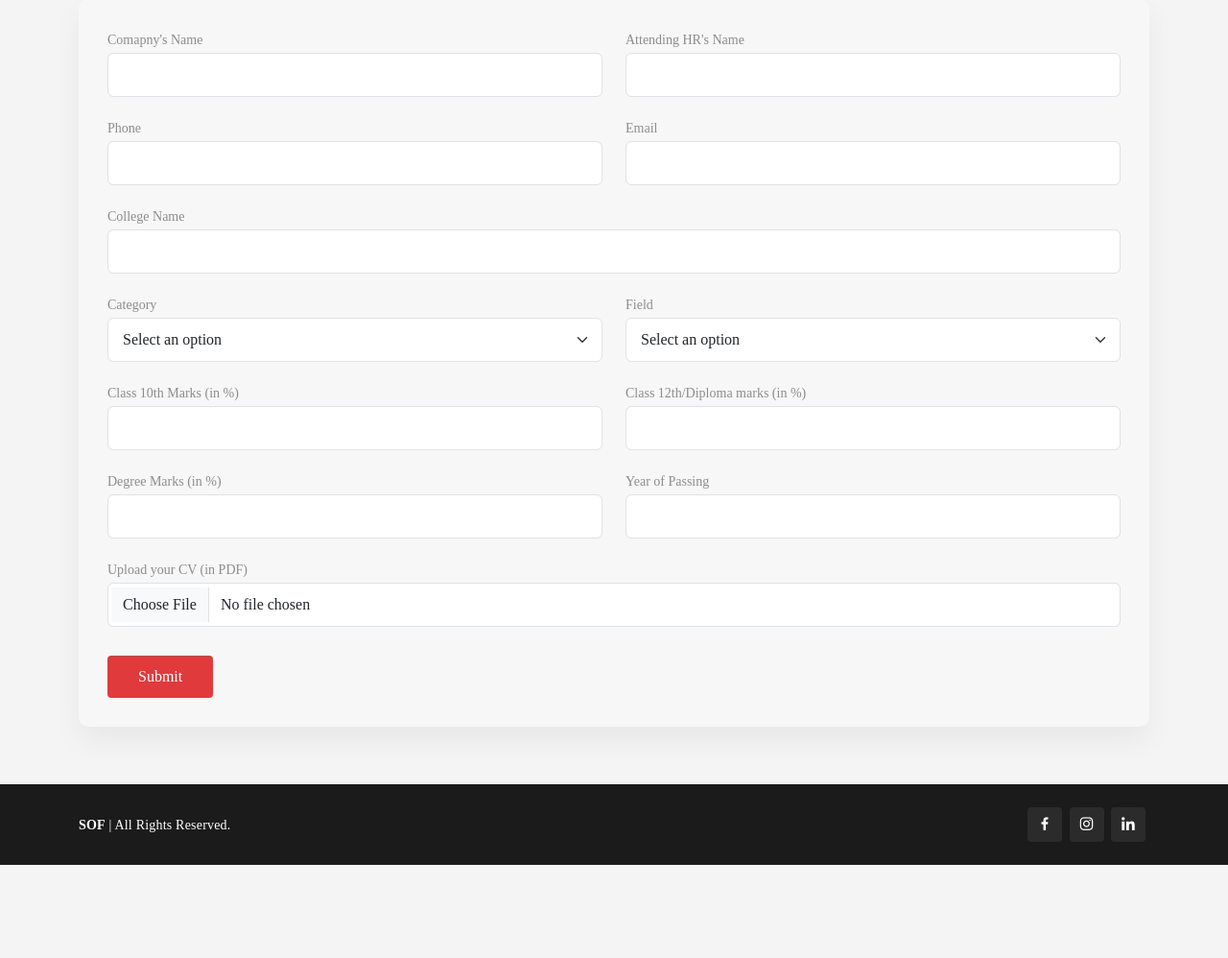
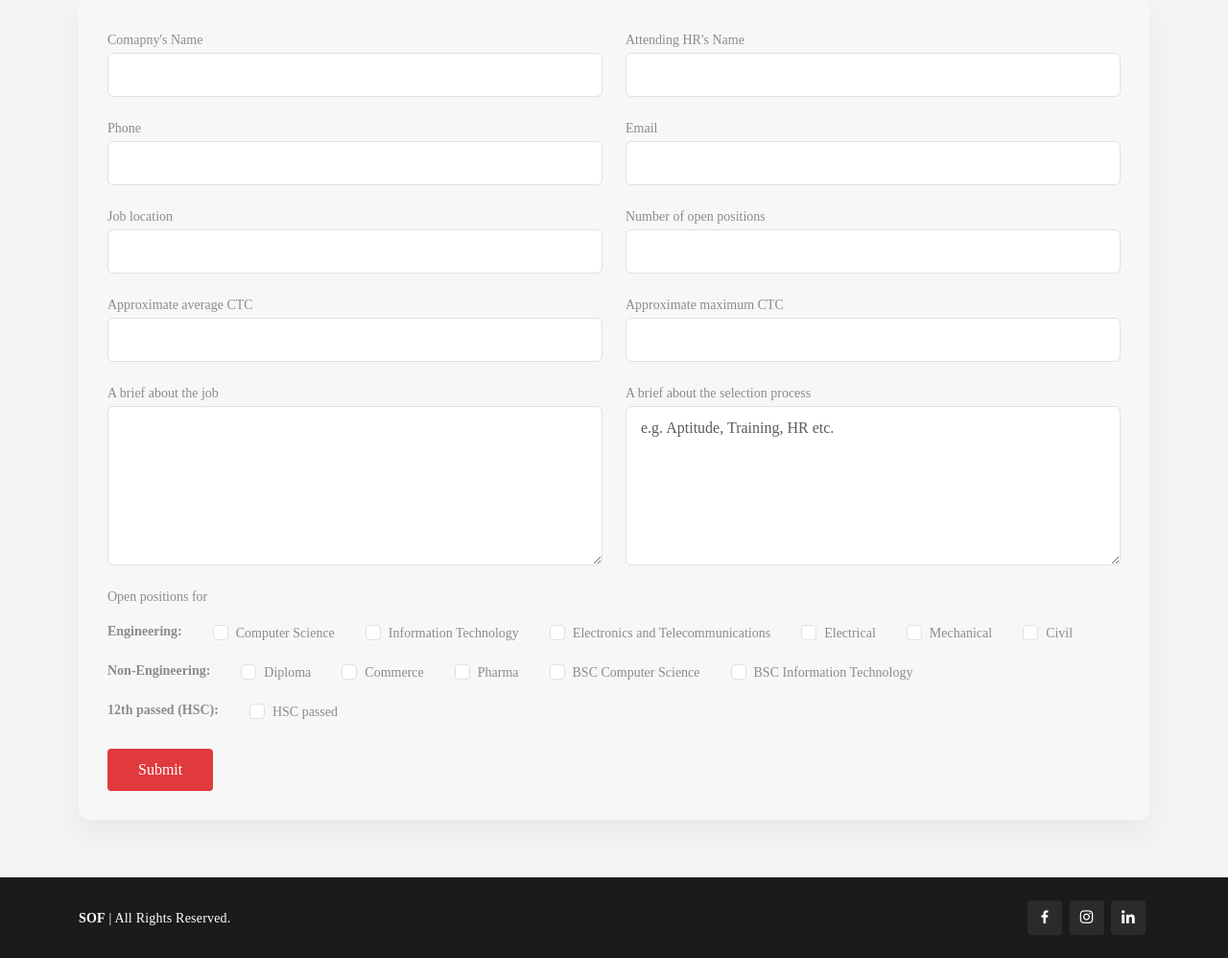
Before and after one commit to sidsingh0/megajobfair, a PHP site: page /company-register.php in a window 1280 px wide. Shown: the part 239-1237 px from the top of the page at 96% size. Before the commit the page ends 1140 px from the top, so only its background shows below. Run offline with PHP 8.4, Linux system fonts and the light colour scheme; some libraries are stand-ins or nearby versions; some web fonts are replaced.

```diff
--- a/company-register.php
+++ b/company-register.php
@@ -1,19 +1,27 @@
 <?php include("./connect.php");
 
-if(isset($_POST["regname1"])){
-    $first_name = $_POST["regname1"];
-    $last_name = $_POST["regname2"];
+if (isset($_POST["regcompanyname"])) {
+  $company_name = $_POST["regcompanyname"];
+  $hr_name = $_POST["reghrname"];
   $phone = $_POST["regphone"];
   $email = $_POST["regemail"];
-    $college = $_POST["regcollege"];
-    $category = $_POST["regcategory"];
-    $field= $_POST["regfield"];
-    $tenthmarks = $_POST["regtenthmarks"];
-    $diplomamarks = $_POST["regdiplomamarks"];
-    $degreemarks = $_POST["regdegreemarks"];
-    $yearofpassing = $_POST["regyearofpassing"];
+  $location = $_POST["reglocation"];
+  $position_count = $_POST["regopencount"];
+  $average_ctc = $_POST["regaveragectc"];
+  $maximum_ctc = $_POST["regmaxctc"];
+  $description = $_POST["regdescription"];
+  $selection = $_POST["regselection"];
+  if (isset($_POST["regfields"])){
+    $selectedfields=$_POST["regfields"];
+    $interest_string="";
+    foreach ($selectedfields as $fields){
+      $interest_string=$interest_string.$fields.",";
+    }
+    $query = "insert into companies (company_name, hr_name, phone, email, job_location, position_count, average_ctc, maximum_ctc, job_brief, selection_brief, categories) values ('$company_name', '$hr_name', $phone, '$email', '$location', '$position_count', '$average_ctc', '$maximum_ctc', '$description', '$selection', '$interest_string')";
+  }else{
+    $query = "insert into companies (company_name, hr_name, phone, email, job_location, position_count, average_ctc, maximum_ctc, job_brief, selection_brief) values ('$company_name', '$hr_name', $phone, '$email', '$location', '$position_count', '$average_ctc', '$maximum_ctc', '$description', '$selection')";
+  }
 
-    $query = "insert into companies (first_name, last_name, phone, email, college, category, field, tenth_marks, twelfth_marks, degree_marks, year_of_passing) values ('$first_name', '$last_name', $phone, '$email', '$college', '$category', '$field', '$tenthmarks', '$diplomamarks', '$degreemarks', '$yearofpassing')";
   $res = mysqli_query($conn, $query);
   if ($res) {
     $data = [
@@ -94,7 +102,7 @@ if(isset($_POST["regname1"])){
           <li><a class="nav-link scrollto active hover-underline-animation" href="#videohero">Home</a></li>
           <li><a class="nav-link scrollto hover-underline-animation" href="#about">About</a></li>
           <li><a class="nav-link scrollto hover-underline-animation" href="#contact">Contact</a></li>
-          <li class="dropdown"><a id="myherobutton"href="#"><span>Apply Now</span> <i class="bi bi-chevron-down"></i></a>
+          <li class="dropdown"><a id="myherobutton" href="#"><span>Apply Now</span> <i class="bi bi-chevron-down"></i></a>
             <ul style="border-radius: 10px;">
               <li><a style="margin:0px" href="https://docs.google.com/forms/d/e/1FAIpQLSdoxUfXaCRw0v9QRcDM1br-f5D96sI7iGo1L_7o--5B2-TnQg/viewform">Student</a></li>
               <li><a style="margin:0px" href="https://docs.google.com/forms/d/e/1FAIpQLSd9S8EbjQK8vFpvd_X2nn5hCi3O4hlevcXMwdSbcPm-Gdk0Iw/viewform">Company</a></li>
@@ -140,53 +148,122 @@ if(isset($_POST["regname1"])){
               </div>
             </div>
             <div class="row" data-aos="fade-up" data-aos-delay="100">
-                <div class="col-lg-12 form-group">
-                  <label for="regcollege">College Name</label>
-                  <input type="text" class="form-control" name="regcollege" id="regcollege" placeholder="" required>
+              <div class="col-lg-6 col-md-6 col-sm-12 col-xs-12 form-group">
+                <label for="reglocation">Job location</label>
+                <input type="text" class="form-control" name="reglocation" id="reglocation" placeholder="" required>
+              </div>
+              <div class="col-lg-6 col-md-6 col-sm-12 col-xs-12 form-group">
+                <label for="regopencount">Number of open positions</label>
+                <input type="number" class="form-control" name="regopencount" id="regopencount" placeholder="" required>
               </div>
             </div>
             <div class="row" data-aos="fade-up" data-aos-delay="100">
               <div class="col-lg-6 col-md-6 col-sm-12 col-xs-12 form-group">
-                  <label for="regcategory">Category</label>
-                  <select class="form-select" name="regcategory" id="regcategory" placeholder="" onchange="handleCategoryChange()" required>
-                    <option value="" disabled selected>Select an option</option>
-                    <option value="Engineering">Engineering</option>
-                    <option value="Non-Engineering/Diploma">Non-Engineering/Diploma</option>
-                    <option value="HSC (12th passed)">HSC (12th passed)</option>
-                  </select>
+                <label for="regaveragectc">Approximate average CTC</label>
+                <input type="number" class="form-control" name="regaveragectc" id="regaveragectc" placeholder="" required>
               </div>
               <div class="col-lg-6 col-md-6 col-sm-12 col-xs-12 form-group">
-                  <label for="regfield">Field</label>
-                  <select class="form-select" name="regfield" id="regfield" placeholder="" required>
-                    <option value="" disabled selected>Select an option</option>
-                  </select>
-                </div>
-              </div>
-              <div class="row" data-aos="fade-up" data-aos-delay="100">
-                <div class="col-lg-6 col-md-6 col-sm-12 col-xs-12 form-group">
-                  <label for="regtenthmarks">Class 10th Marks (in %)</label>
-                  <input type="number" class="form-control" name="regtenthmarks" id="regtenthmarks" placeholder="" required>
-                </div>
-                <div class="col-lg-6 col-md-6 col-sm-12 col-xs-12 form-group">
-                  <label for="regdiplomamarks">Class 12th/Diploma marks (in %)</label>
-                  <input type="number" class="form-control" name="regdiplomamarks" id="regdiplomamarks" placeholder="" required>
-                </div>
-              </div>
-              <div class="row" data-aos="fade-up" data-aos-delay="100">
-                <div class="col-lg-6 col-md-6 col-sm-12 col-xs-12 form-group">
-                  <label for="regdegreemarks">Degree Marks (in %)</label>
-                  <input type="number" class="form-control" name="regdegreemarks" id="regdegreemarks" placeholder="">
-                </div>
-                <div class="col-lg-6 col-md-6 col-sm-12 col-xs-12 form-group">
-                  <label for="regyearofpassing">Year of Passing</label>
-                  <input type="number" class="form-control" name="regyearofpassing" id="regyearofpassing" required>
+                <label for="regmaxctc">Approximate maximum CTC</label>
+                <input type="number" class="form-control" name="regmaxctc" id="regmaxctc" placeholder="" required>
               </div>
             </div>
 
             <div class="row" data-aos="fade-up" data-aos-delay="100">
-                <div class="col-lg-12 col-md-12 col-sm-12 col-xs-12 form-group">
-                  <label for="regfile">Upload your CV (in PDF)</label>
-                  <input type="file" class="form-control" name="regfile" id="regfile" accept=".pdf" placeholder="">
+              <div class="col-lg-6 col-md-6 col-sm-12 col-xs-12 form-group">
+                <label for="regdescription">A brief about the job </label>
+                <textarea rows="6" class="form-control" name="regdescription" id="regdescription" placeholder="" required></textarea>
+              </div>
+              <div class="col-lg-6 col-md-6 col-sm-12 col-xs-12 form-group">
+                <label for="regselection">A brief about the selection process </label>
+                <textarea rows="6" class="form-control" name="regselection" id="regselection" placeholder="e.g. Aptitude, Training, HR etc." required></textarea>
+              </div>
+            </div>
+            <label class="form-check-label" style="margin-bottom: 15px;" data-aos="fade-up" data-aos-delay="100">Open positions for</label>
+            <div class="row" data-aos="fade-up" data-aos-delay="100">
+              <div class="col-lg-12 col-md-12 col-sm-12 col-xs-12 form-group d-flex" style="gap:0 2rem;margin-bottom:15px;flex-wrap:wrap;">
+              <label class="form-check-label" style="font-weight: 600;">Engineering:</label>
+                <div class="form-check" style="margin-bottom: 0;">
+                  <input class="form-check-input" type="checkbox" name="regfields[]" value="Computer Science" id="computerscience">
+                  <label class="form-check-label" style="margin-bottom: 0;" for="computerscience">
+                    Computer Science
+                  </label>
+                </div>
+                <div class="form-check" style="margin-bottom: 0;">
+                  <input class="form-check-input" type="checkbox" name="regfields[]" value="Information Technology" id="informationtechnology" >
+                  <label class="form-check-label" style="margin-bottom: 0;" for="informationtechnology">
+                    Information Technology
+                  </label>
+                </div>
+                <div class="form-check" style="margin-bottom: 0;">
+                  <input class="form-check-input" type="checkbox" name="regfields[]" value="Electronics and Telecommunications" id="electronicsandtelecommunications" >
+                  <label class="form-check-label" style="margin-bottom: 0;" for="electronicsandtelecommunications">
+                  Electronics and Telecommunications
+                  </label>
+                </div>
+                <div class="form-check" style="margin-bottom: 0;">
+                  <input class="form-check-input" type="checkbox" name="regfields[]" value="Electrical" id="electrical" >
+                  <label class="form-check-label" style="margin-bottom: 0;" for="electrical">
+                  Electrical
+                  </label>
+                </div>
+                <div class="form-check" style="margin-bottom: 0;">
+                  <input class="form-check-input" type="checkbox" name="regfields[]" value="Mechanical" id="mechanical" >
+                  <label class="form-check-label" style="margin-bottom: 0;" for="mechanical">
+                  Mechanical
+                  </label>
+                </div>
+                <div class="form-check" style="margin-bottom: 0;">
+                  <input class="form-check-input" type="checkbox" name="regfields[]" value="Civil" id="civil" >
+                  <label class="form-check-label" for="civil">
+                  Civil
+                  </label>
+                </div>
+              </div>
+            </div>
+            <div class="row" data-aos="fade-up" data-aos-delay="100">
+              <div class="col-lg-12 col-md-12 col-sm-12 col-xs-12 form-group d-flex" style="gap:0 2rem;margin-bottom:15px;flex-wrap:wrap;">
+              <label class="form-check-label" style="font-weight: 600;">Non-Engineering:</label>
+                <div class="form-check" style="margin-bottom: 0;">
+                  <input class="form-check-input" type="checkbox" name="regfields[]" value="Diploma" id="diploma">
+                  <label class="form-check-label" for="diploma">
+                    Diploma
+                  </label>
+                </div>
+                <div class="form-check" style="margin-bottom: 0;">
+                  <input class="form-check-input" type="checkbox" name="regfields[]" value="Commerce" id="commerce" >
+                  <label class="form-check-label" for="commerce">
+                  Commerce
+                  </label>
+                </div>
+                <div class="form-check" style="margin-bottom: 0;">
+                  <input class="form-check-input" type="checkbox" name="regfields[]" value="Pharma" id="pharma" >
+                  <label class="form-check-label" for="pharma">
+                  Pharma
+                  </label>
+                </div>
+                <div class="form-check" style="margin-bottom: 0;">
+                  <input class="form-check-input" type="checkbox" name="regfields[]" value="BSC Computer Science" id="bsccomputerscience" >
+                  <label class="form-check-label" for="bsccomputerscience">
+                  BSC Computer Science
+                  </label>
+                </div>
+                <div class="form-check" style="margin-bottom: 0;">
+                  <input class="form-check-input" type="checkbox" name="regfields[]" value="BSC Information Technology" id="bscinformationtechnology" >
+                  <label class="form-check-label" for="bscinformationtechnology">
+                  BSC Information Technology
+                  </label>
+                </div>
+              </div>
+            </div>
+            <div class="row" data-aos="fade-up" data-aos-delay="100">
+              <div class="col-lg-12 col-md-12 col-sm-12 col-xs-12 form-group d-flex" style="gap:0 2rem;margin-bottom:15px;flex-wrap:wrap;">
+              <label class="form-check-label" style="font-weight: 600;">12th passed (HSC):</label>
+                <div class="form-check" style="margin-bottom: 0;">
+                  <input class="form-check-input" type="checkbox" name="regfields[]" value="" id="flexCheckDefault">
+                  <label class="form-check-label" for="flexCheckDefault">
+                    HSC passed
+                  </label>
+                </div>
               </div>
             </div>
             <button id="regsubmit" name="regsubmit" type="submit">Submit</button>
--- a/index.php
+++ b/index.php
@@ -475,10 +475,9 @@
 
           <div class="col-xl-5 content">
             <h3 style="margin-bottom: 8px;">About</h3>
-            <p style="font-family: 'Poppins';margin-bottom: 5px;">Siddharth Ovalekar Foundation (SOF) is organising Job Fair 2023 in collaboration with New Horizon Scholar's School (NHSS).
-              More than 50 companies will be part of the drive, and recruiting students from a wide range of fields.
+            <p style="font-family: 'Poppins';margin-bottom: 5px;">The Siddharth Ovalekar Foundation (SOF) is organizing Job Fair 2023 in collaboration with New Horizon Scholar's School (NHSS). Over 50 companies will be participating in the event, recruiting students from a diverse range of fields.
             </p>
-            <p style="font-family: 'Poppins';margin-bottom: 30px;">Register today for exciting opportunities!</p>
+            <p style="font-family: 'Poppins';margin-bottom: 30px;">Register today to seize exciting opportunities!</p>
             <div class="d-flex myherobuttons myherobuttons2 mt-0" style="align-items: center;">
               <!-- <p class="m-0">Are you:</p> -->
               <a href="https://docs.google.com/forms/d/e/1FAIpQLSdoxUfXaCRw0v9QRcDM1br-f5D96sI7iGo1L_7o--5B2-TnQg/viewform" class="myherocontactbutton d-flex" style="align-items: center;background-color: #e03a3c;"><span>Students</span> <i class="bx bx-chevron-right" style="font-size: 20px;"></i></a>
```
Also changed, not shown: student-register.php (+34 -4 lines), 1 other file. Lines whose indentation alone changed are shown as unchanged.
